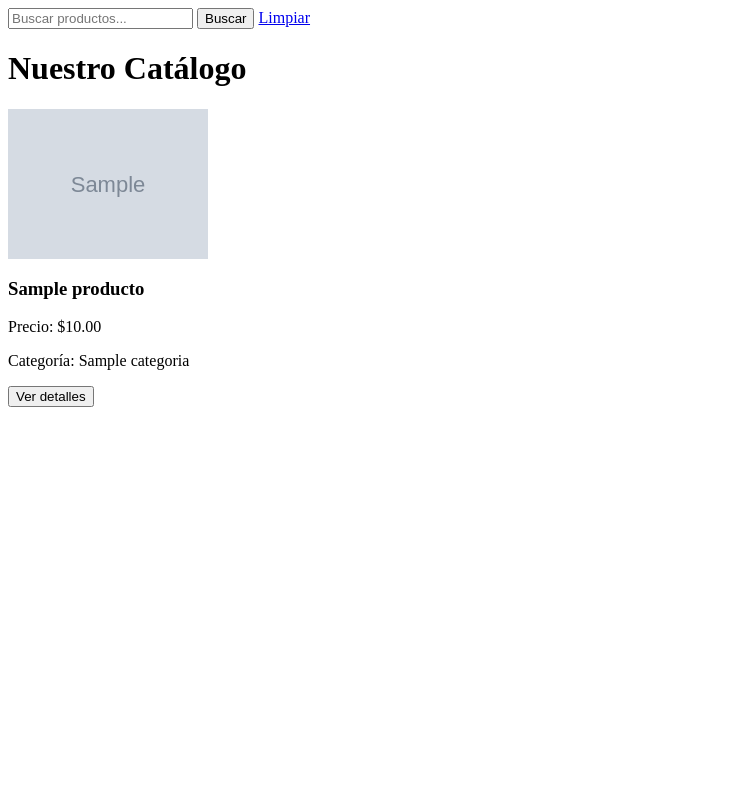
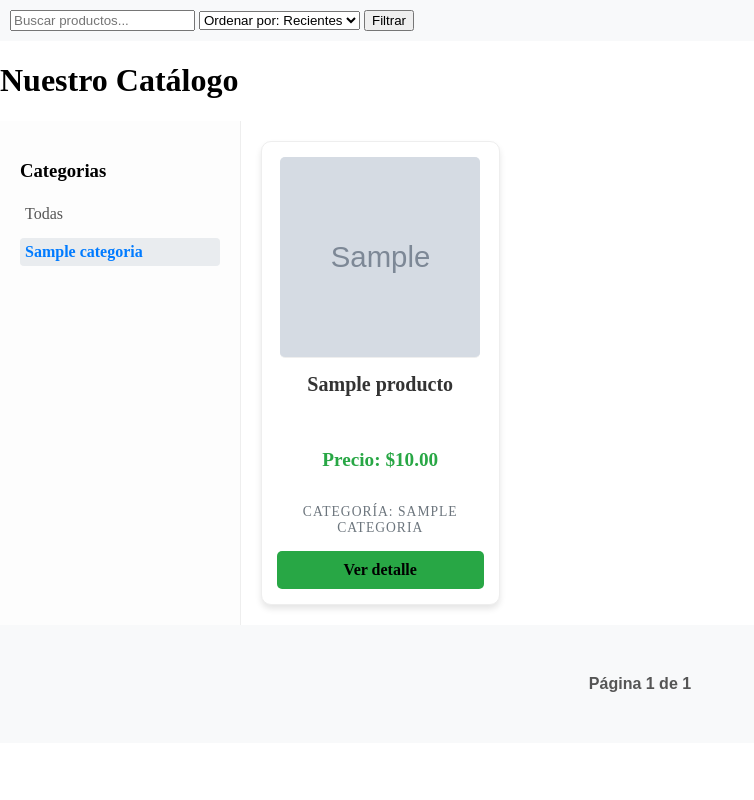
Before and after one commit to EstebanDHeredia/tienda_pro, a Django app: page /catalogo/?categoria=1 in a window 1280 px wide. Shown: the whole page, without its empty margins (0-754 px from the left). Run offline with Django 4.2, Linux system fonts and the light colour scheme; tables that the repository leaves empty hold one stand-in row (values such as "Sample post"); grey boxes marked "Sample" are stand-in pictures.

Commit message:
Terminada paginacion, filtro por categiria y ordenamiento por precio. También mejorada pagina de lista de productos con mejor presentacion en tarjetas

```diff
--- /dev/null
+++ b/tienda_pro/catalogo/static/catalogo/css/estilos.css
@@ -0,0 +1,181 @@
+
+/* 1. Forzamos a que el cuerpo no tenga scroll general */
+body, html {
+    margin: 0;
+    height: 100%;
+    overflow: hidden; /* Evita el scroll de toda la página */
+}
+/* 2. El contenedor principal ocupa toda la pantalla */
+.layout-fijo {
+    display: flex;
+    flex-direction: column;
+    height: 100vh; /* 100% de la altura de la ventana */
+}
+
+/* 3. Secciones fijas */
+.seccion-busqueda, .seccion-paginacion {
+    flex-shrink: 0; /* No dejan que se achiquen */
+    padding: 10px;
+    background: #f8f9fa;
+    z-index: 10;
+}
+
+/* 4. La sección central que SÍ puede hacer scroll */
+.seccion-productos {
+    display: flex; /* Divide sidebar de grilla */
+    overflow: hidden; /* El scroll lo manejaremos interno */
+    /* flex-grow: 1; Ocupa todo el espacio sobrante */
+    /* overflow-y: auto; Activa el scroll solo aquí si es necesario */
+    /* padding: 20px; */
+    /* background: #ffffff; */
+}
+
+.sidebar-categorias {
+    width: 200px;
+    flex-shrink: 0;
+    background: #fdfdfd;
+    border-right: 1px solid #eee;
+    padding: 20px;
+    overflow-y: auto; /* Por si tienes muchas categorías */
+}
+
+.sidebar-categorias ul {
+    list-style: none;
+    padding: 0;
+}
+
+.sidebar-categorias li {
+    margin-bottom: 10px;
+}
+
+.sidebar-categorias a {
+    text-decoration: none;
+    color: #555;
+    display: block;
+    padding: 5px;
+    border-radius: 4px;
+}
+
+.sidebar-categorias a:hover, .sidebar-categorias a.activa {
+    background-color: #e9ecef;
+    color: #007bff;
+    font-weight: bold;
+}
+
+.contenido-grilla {
+    flex-grow: 1;
+    overflow-y: auto; /* AQUÍ va el scroll de los productos */
+    padding: 20px;
+}
+
+.btn-detalle {
+    display: inline-block;
+    padding: 10px 20px;
+    background-color: #28a745;
+    color: white;
+    text-decoration: none;
+    border-radius: 5px;
+    font-weight: bold;
+}
+
+.btn-detalle:hover {
+    background-color: #218838;
+}
+
+.contenedor-grid {
+    display: grid;
+    grid-template-columns: repeat(auto-fill, minmax(220px, 1fr));
+    gap: 15px;
+    /* padding: 20px; */
+}
+
+
+
+.producto-card {
+    border: 1px solid #eee;
+    padding: 15px;
+    border-radius: 10px;
+    text-align: center;
+    background-color: #fff;
+    box-shadow: 0 4px 6px rgba(0, 0, 0, 0.1);
+    transition: transform 0.2s;
+    display: flex;
+    flex-direction: column;
+    justify-content: space-between;
+}
+
+.producto-card a {
+    text-decoration: none;
+    color: inherit;
+}
+
+.producto-card:hover{
+    transform: translateY(-5px);
+}
+
+.producto-card img {
+    max-width: 100%;
+    height: 200px;
+    object-fit: cover;
+    border-radius: 5px;
+    background-color: #f8f9fa;
+    border-bottom: 1px solid #eee;
+}
+
+.precio {
+    font-size: 1.2rem;
+    font-weight: bold;
+    color: #28a745;
+}
+
+.categoria {
+    font-size: 0.85rem;      /* Más pequeña que el resto */
+    color: #6c757d;         /* Un gris suave (típico de Bootstrap) */
+    text-transform: uppercase; /* Pone "electrónica" como "ELECTRÓNICA" */
+    letter-spacing: 1px;    /* Separa un poco las letras para que se vea elegante */
+    margin-bottom: 15px;
+}
+
+.nombre-producto {
+    font-size: 1.25rem;       /* Un poco más grande que el precio */
+    color: #333;              /* Un gris casi negro, más suave que el negro puro */
+    margin: 10px 0;           /* Espacio arriba y abajo */
+    font-weight: 600;         /* Semi-negrita para que no sea tan tosco */
+    line-height: 1.2;         /* Ajusta el espacio entre líneas si el nombre es largo */
+    min-height: 3rem;         /* Truco Pro: reserva espacio para 2 líneas y que las tarjetas midan lo mismo */
+    display: -webkit-box;     /* Truco Pro 2: si el nombre es muy largo, pone "..." al final */
+    -webkit-line-clamp: 2;
+    -webkit-box-orient: vertical;
+    overflow: hidden;
+}
+
+.nombre-producto:hover{
+    color: #007bff;
+    text-decoration: underline;
+}
+
+.paginacion {
+    text-align: center;
+    margin: 40px 0;
+    font-family: sans-serif;
+}
+
+.paginacion a {
+    padding: 8px 16px;
+    margin: 0 4px;
+    border: 1px solid #ddd;
+    text-decoration: none;
+    color: #007bff;
+    border-radius: 4px;
+}
+
+.paginacion a:hover {
+    background-color: #f1f1f1;
+
+}
+
+.paginacion .actual {
+    margin: 0 15px;
+    font-weight: bold;
+    color: #555;
+}
--- a/tienda_pro/catalogo/templates/catalogo/lista.html
+++ b/tienda_pro/catalogo/templates/catalogo/lista.html
@@ -1,30 +1,115 @@
+{% load static %} <!DOCTYPE html>
+<html>
+<head>
+    <title>Mi Catálogo</title>
+    <link rel="stylesheet" href="{% static 'catalogo/css/estilos.css' %}">
+</head>
+<body>
+{% block content %}
+<div class="layout-fijo">
 
+    <header class="seccion-busqueda">
+        <form method="GET" class="filtros-superiores">
+            <input type="text" name="buscar" value="{{ request.GET.buscar }}" placeholder="Buscar productos...">
+
+            {% if request.GET.categoria %}
+                <input type="hidden" name="categoria" value="{{ request.GET.categoria }}">
+            {% endif %}
+
+            <select name="orden" onchange="this.form.submit()">
+                <option value="">Ordenar por: Recientes</option>
+                <option value="barato" {% if request.GET.orden == 'barato' %}selected{% endif %}>Precio: Menor a Mayor</option>></option>
+                <option value="caro" {% if request.GET.orden == 'caro'%}selected{% endif %}>Precio: Mayor a Menor</option>
+            </select>
+
+            <button type="submit">Filtrar</button>
+        </form>
+
+
+<!--
         <form method="GET" action="{% url 'lista' %}" style="margin-bottom: 20px;">
             <input type="text" name="buscar" placeholder="Buscar productos..." value="{{ request.GET.buscar }}">
             <button type="submit">Buscar</button>
             <a href="{% url 'lista' %}">Limpiar</a>
-</form>
+        </form> -->
+    </header>
+    <h1>Nuestro Catálogo</h1>
+    <main class="seccion-productos">
+        <aside class="sidebar-categorias">
+            <h3>Categorias</h3>
+            <ul>
+                <li><a href="{% url 'lista' %}">Todas</a></li>
+                {% for cat in categorias %}
+                    <li>
+                        <a href="?categoria={{ cat.id }}{% if request.GET.buscar %}&buscar={{ request.GET.buscar }}{% endif %}{% if request.GET.orden %}&orden={{ request.GET.orden }}{% endif %}"
+                        class="{% if request.GET.categoria == cat.id|stringformat:'i' %}activa{% endif %}">
+                            {{ cat.nombre }}
+                        </a>
+                    </li>
+                {% endfor %}
+            </ul>
+        </aside>
 
-
-{% block content %}
-    <h1>Nuestro Catálogo</h1>
-    <div class="productos-grid">
+        <section class="contenido-grilla">
+            <!-- <div class="productos-grid"> -->
+                <div class="contenedor-grid">
                     {% for producto in mis_productos %}
                         <div class="producto-card">
                             {% if producto.imagen %}
+                                <a href="{% url 'detalle' producto.id %}">
                                 <img src="{{ producto.imagen.url }}" alt="{{ producto.name }}" style="width: 200px;">
+                                </a>
                             {% else %}
-                <img src="https://via.placeholder.com/200" alt="Sin imagen">
+                                <img src="{% static 'catalogo/img/no-foto.jpeg' %}" alt="Sin imagen">
                             {% endif %}
-                <h3>{{ producto.nombre }}</h3>
-                <p>Precio: ${{ producto.precio }}</p>
-                <p>Categoría: {{ producto.categoria.nombre }}</p>
-                <button>Ver detalles</button>
+                            <a href="{% url 'detalle' producto.id %}">
+                                <h3 class="nombre-producto">{{ producto.nombre }}</h3>
+                            </a>
+                            <p class="precio">Precio: ${{ producto.precio }}</p>
+                            <p class="categoria">Categoría: {{ producto.categoria.nombre }}</p>
+                            <a href="{% url 'detalle' producto.id %}" class="btn-detalle">Ver detalle</a>
 
                         </div>
                     {% empty %}
                         <p>No hay productos disponibles por ahora.</p>
                     {% endfor %}
                 </div>
+            <!-- </div> -->
+        </section>
+
+    </main>
+
+    <footer class="seccion-paginacion">
+        <div class="paginacion">
+            <span class="paso-links">
+                {% if page_obj.has_previous %}
+                    <a href="?page=1{% if request.GET.categoria %}&categoria={{ request.GET.categoria }}{% endif %}{% if request.GET.buscar %}&buscar={{ request.GET.buscar }}{% endif %}{% if request.GET.orden %}&orden={{ request.GET.orden }}{% endif %}">&laquo; Primera</a>
+
+                    <a href="?page={{ page_obj.previous_page_number }}{% if request.GET.categoria %}&categoria={{ request.GET.categoria }}{% endif %}{% if request.GET.buscar %}&buscar={{ request.GET.buscar }}{% endif %}{% if request.GET.orden %}&orden={{ request.GET.orden }}{% endif %}">Anterior</a>
+                {% endif %}
+
+                <span class="actual">
+                    Página {{ page_obj.number }} de {{ page_obj.paginator.num_pages }}
+                </span>
+
+                {% if page_obj.has_next %}
+                    <a href="?page={{ page_obj.next_page_number }}{% if request.GET.categoria %}&categoria={{ request.GET.categoria }}{% endif %}{% if request.GET.buscar %}&buscar={{ request.GET.buscar }}{% endif %}{% if request.GET.orden %}&orden={{ request.GET.orden }}{% endif %}">Siguiente</a>
+
+                    <a href="?page={{ page_obj.paginator.num_pages }}{% if request.GET.categoria %}&categoria={{ request.GET.categoria }}{% endif %}{% if request.GET.buscar %}&buscar={{ request.GET.buscar }}{% endif %}{% if request.GET.orden %}&orden={{ request.GET.orden }}{% endif %}">Última &raquo;</a>
+                {% endif %}
+
+            </span>
+        </div>
+    </footer>
+</div>
+
+
 
 {% endblock %}
+
+
+
+</body>
+
+
+</html>
--- a/tienda_pro/catalogo/views.py
+++ b/tienda_pro/catalogo/views.py
@@ -8,16 +8,40 @@ class ListaProductosView(ListView):
     model = Producto
     template_name = 'catalogo/lista.html'
     context_object_name = 'mis_productos'
+    paginate_by = 6
 
     def get_queryset(self):
         queryset = Producto.objects.filter(stock__gt=0)
 
+        # 1. Filtro de búsqueda
         termino = self.request.GET.get('buscar')
 
         if termino:
             queryset = queryset.filter(
                 Q(nombre__icontains=termino) | Q(descripcion__icontains=termino))
+
+        # 2. Filtro de categoría
+        categoria_id = self.request.GET.get('categoria')
+        if categoria_id:
+            queryset = queryset.filter(categoria_id=categoria_id)
+
+        # 3. Ordenamiento
+        orden = self.request.GET.get('orden')
+        if orden == 'barato':
+            queryset = queryset.order_by('precio')
+        elif orden == 'caro':
+            queryset = queryset.order_by('-precio')
+        else:
+            # Usamos '-id' para que los últimos productos añadidos salgan primero
+            queryset = queryset.order_by('-id')
+
         return queryset
+
+    def get_context_data(self, **kwargs):
+        context = super().get_context_data(**kwargs)
+        from .models import Categoria
+        context['categorias'] = Categoria.objects.all()
+        return context
 
 
 class DetalleProductoView(DetailView):
```
Also changed, not shown: tienda_pro/catalogo/templates/catalogo/detalle.html (added, +44 -0 lines), tienda_pro/catalogo/static/catalogo/img/no-foto.jpeg (added), tienda_pro/media/productos/premium_photo-1679513691641-9aedddc94f96.avif (added), tienda_pro/media/productos/premium_photo-1679513691641-9aedddc94f96.jpg (added). Lines whose indentation alone changed are shown as unchanged.
